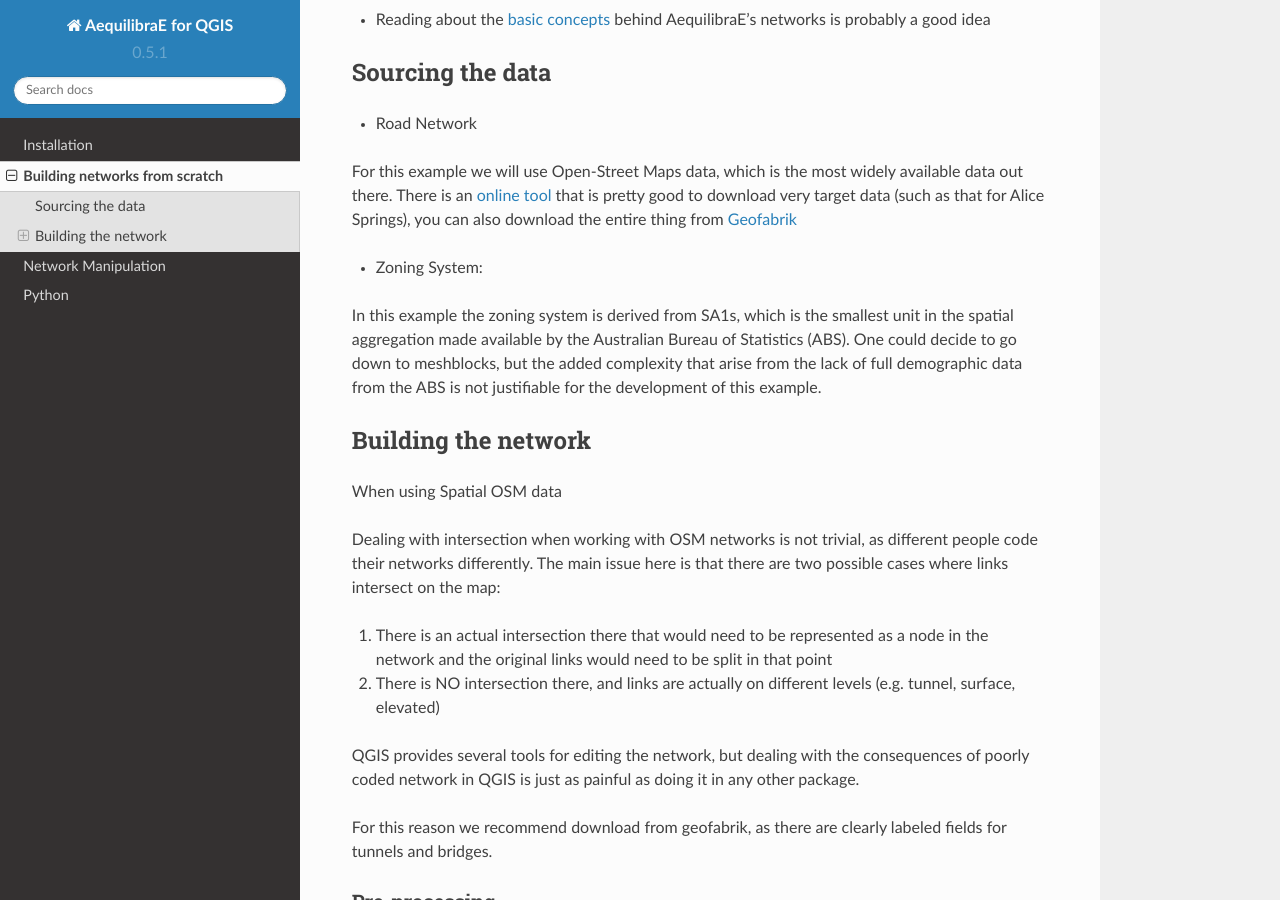
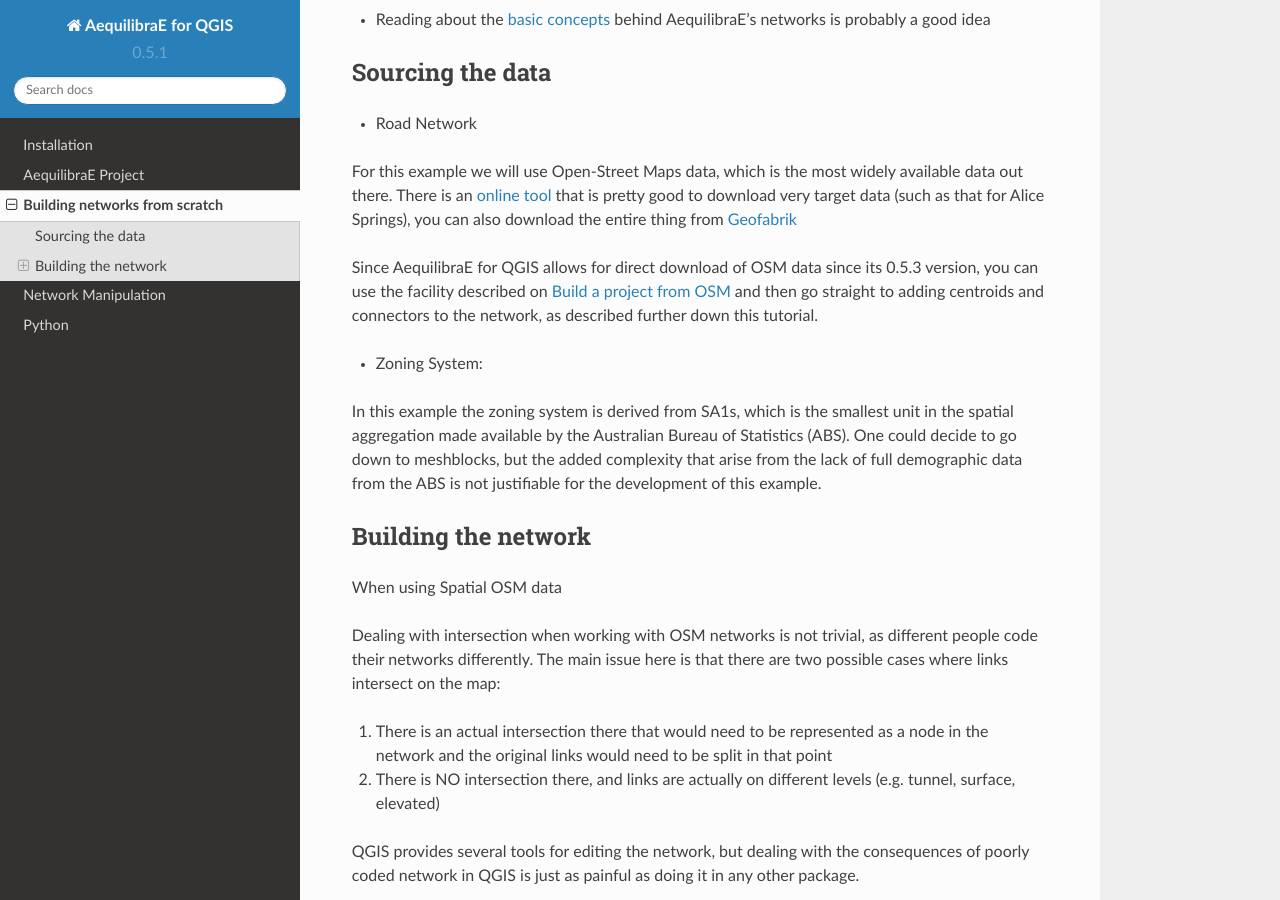
Before and after one commit to AequilibraE/qaequilibrae, a Sphinx documentation site: the page built from docs/source/networksfromscratch.rst, in a window 1280 px wide and 900 px high, scrolled down 368 px. Built offline with Sphinx 7.4.7 and the Read the Docs theme 2.0.0, drawn with Linux system fonts in a browser that asks for light colours; formulas are drawn with MathJax 3.

Commit message:
Documentation of project from OSM feature

```diff
--- a/docs/source/index.rst
+++ b/docs/source/index.rst
@@ -23,6 +23,7 @@
    :maxdepth: 1
 
    installation
+   project
    networksfromscratch
    networkmanipulation
    engine
--- a/docs/source/networksfromscratch.rst
+++ b/docs/source/networksfromscratch.rst
@@ -27,6 +27,9 @@
 There is an `online tool <http://osm-traffic.com/>`_ that is pretty good to download very target data (such as that for
 Alice Springs), you can also download the entire thing from `Geofabrik <http://download.geofabrik.de/>`_
 
+Since AequilibraE for QGIS allows for direct download of OSM data since its 0.5.3 version, you can use the facility
+described on `Build a project from OSM <project.html>`__ and then go straight to adding centroids and connectors to
+the network, as described further down this tutorial.
 
 * Zoning System:
 
```
Also changed, not shown: docs/source/project.rst (added, +27 -0 lines).
